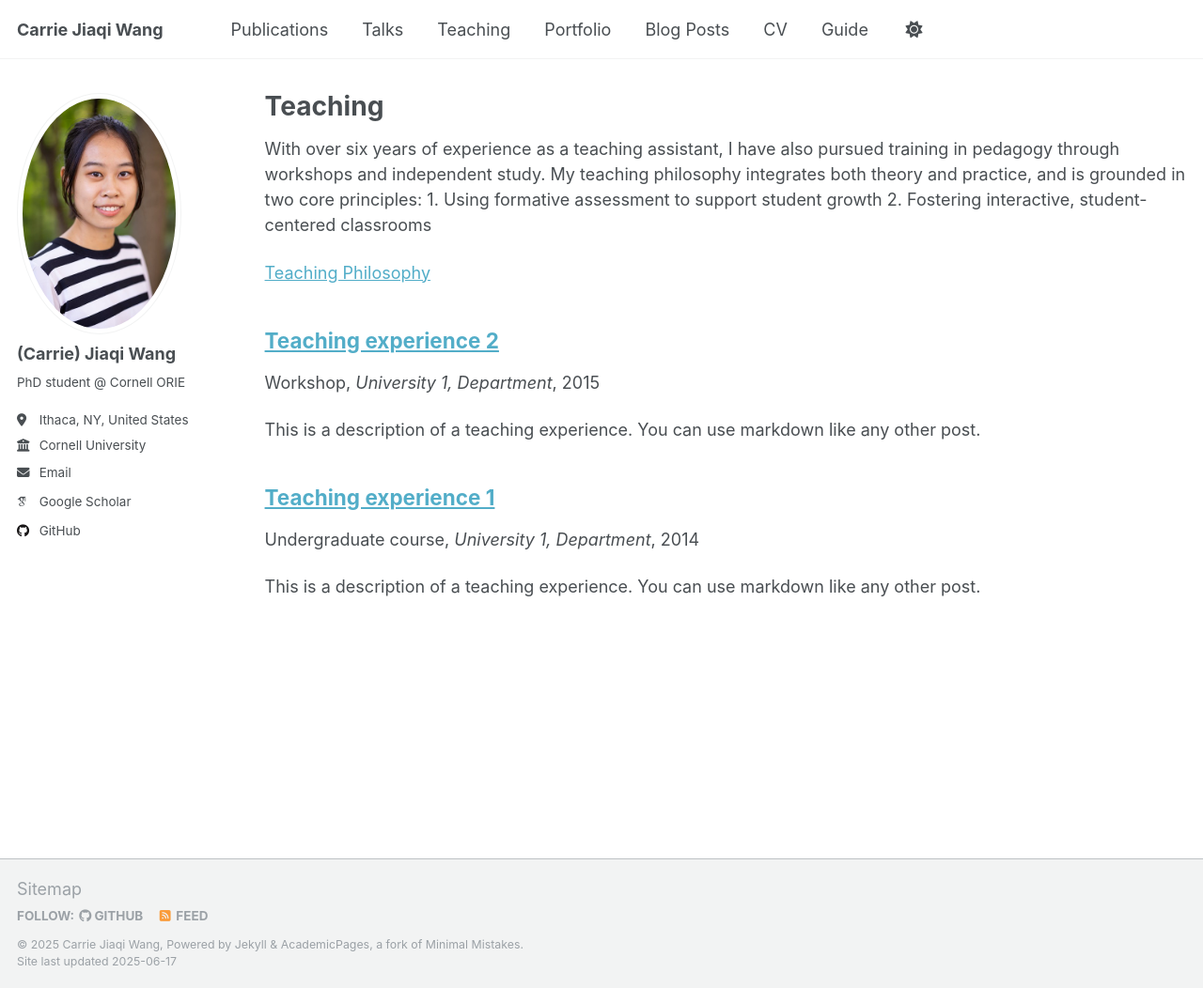
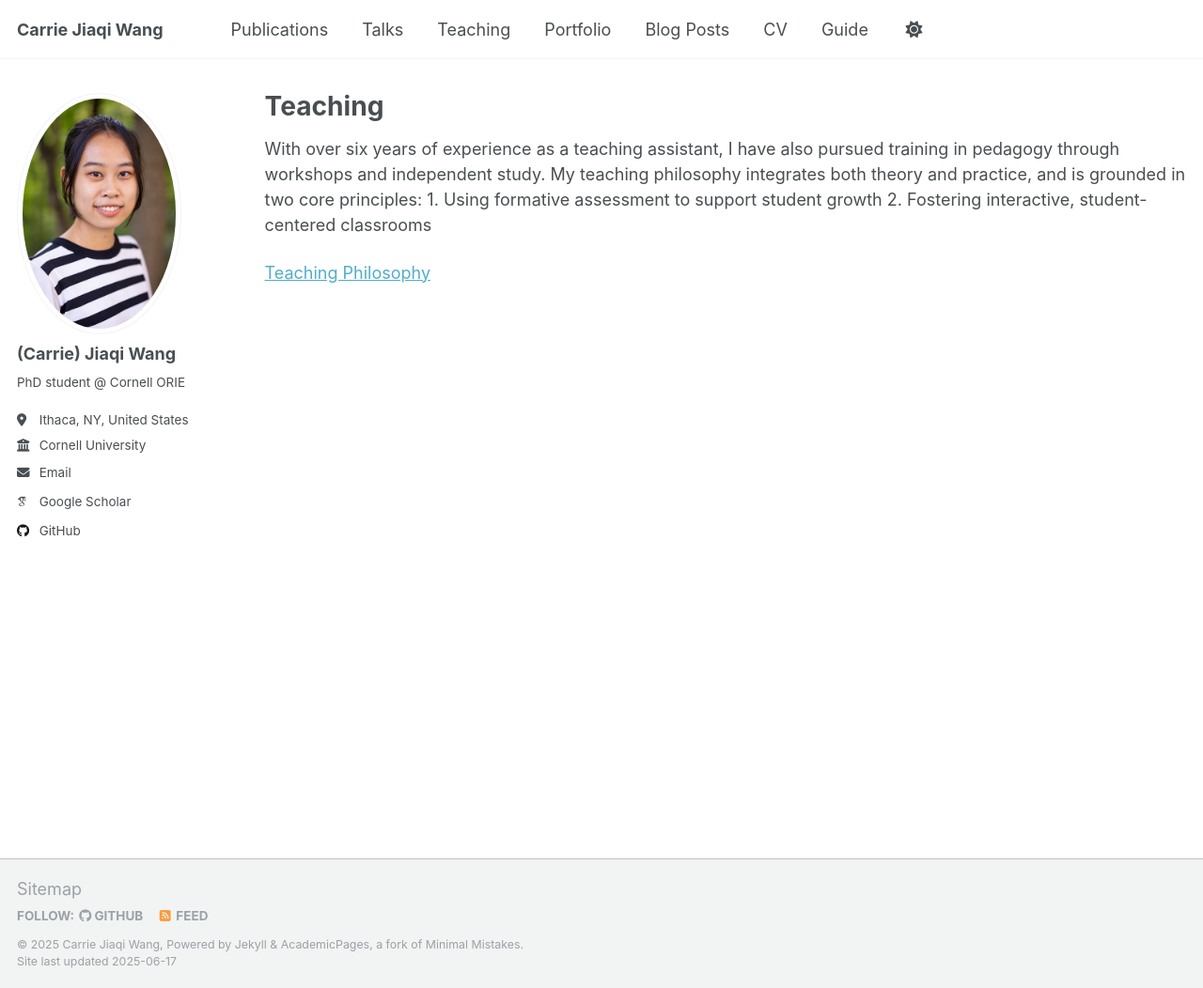
Before and after one commit to CarrieJiaqiWang/CarrieJiaqiWang.github.io, a Jekyll site: the page built from _pages/teaching.html, in a window 1280 px wide and 1052 px high. Shown: the whole window at 94% size. Built offline with Jekyll 4.4.1, drawn with Linux system fonts in a browser that asks for light colours; some web fonts are replaced; part of the change alters nothing that is shown.

Commit message:
Update teaching.html

```diff
--- a/_pages/teaching.html
+++ b/_pages/teaching.html
@@ -1,7 +1,6 @@
 ---
 layout: archive
 title: "Teaching"
-permalink: /teaching/
 author_profile: true
 ---
 
@@ -14,9 +13,3 @@ With over six years of experience as a teaching assistant, I have also pursued t
 </p>
 
 <a href="https://drive.google.com/file/d/1m90q435buXgOIatmyGaFYQYnTQtqcZEL/view?usp=sharing">Teaching Philosophy</a>
-
-{% include base_path %}
-
-{% for post in site.teaching reversed %}
-  {% include archive-single.html %}
-{% endfor %}
```
